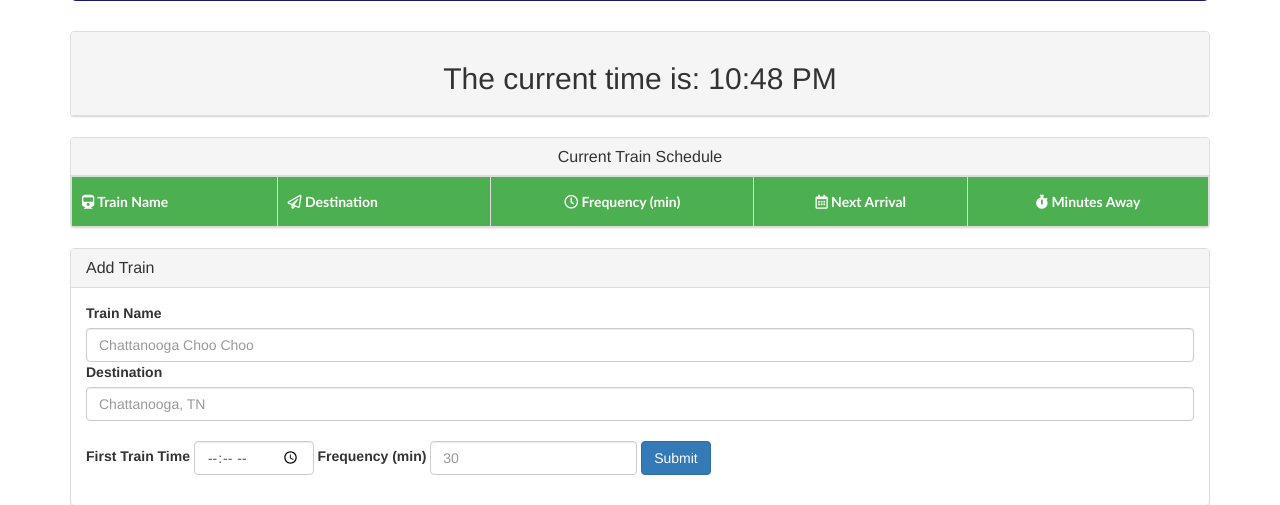
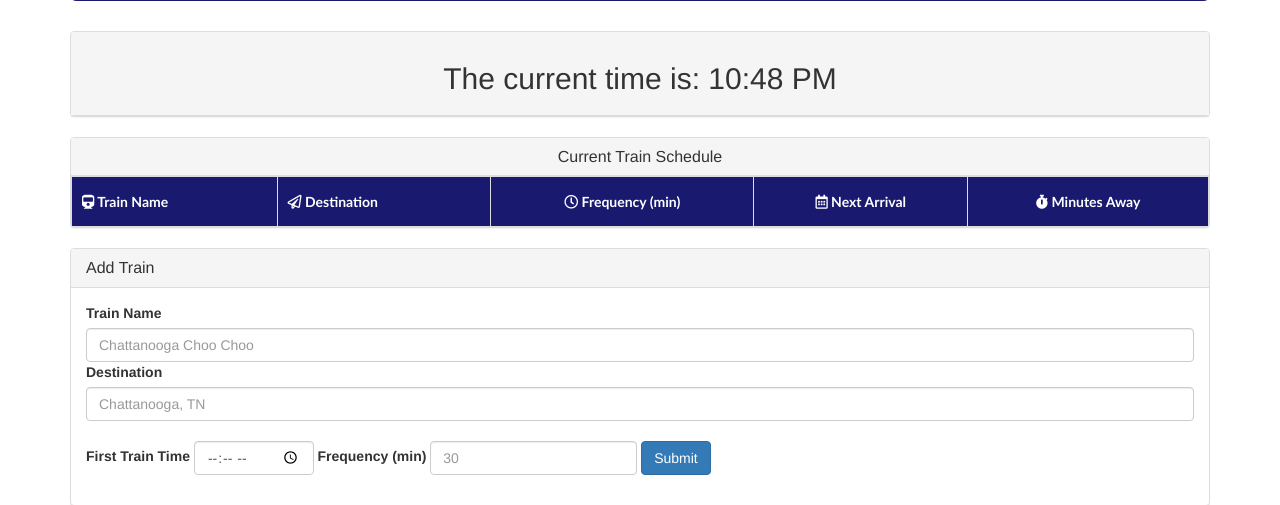
Before and after one commit to Eddiev15/Train-Scheduler, a PHP site: page / in a window 1280 px wide. Shown: the part 317-822 px from the top of the page. Run offline with PHP 8.4, Linux system fonts and the light colour scheme; lists and menus that the app fills with data are empty; some libraries are stand-ins or nearby versions.

Commit message:
Update style.css

```diff
--- a/assets/css/style.css
+++ b/assets/css/style.css
@@ -28,7 +28,7 @@
     padding-top: 12px;
     padding-bottom: 12px;
     text-align: left;
-    background-color: #4CAF50;
+    background-color: #191970;
     color: white;
 }
 
```
